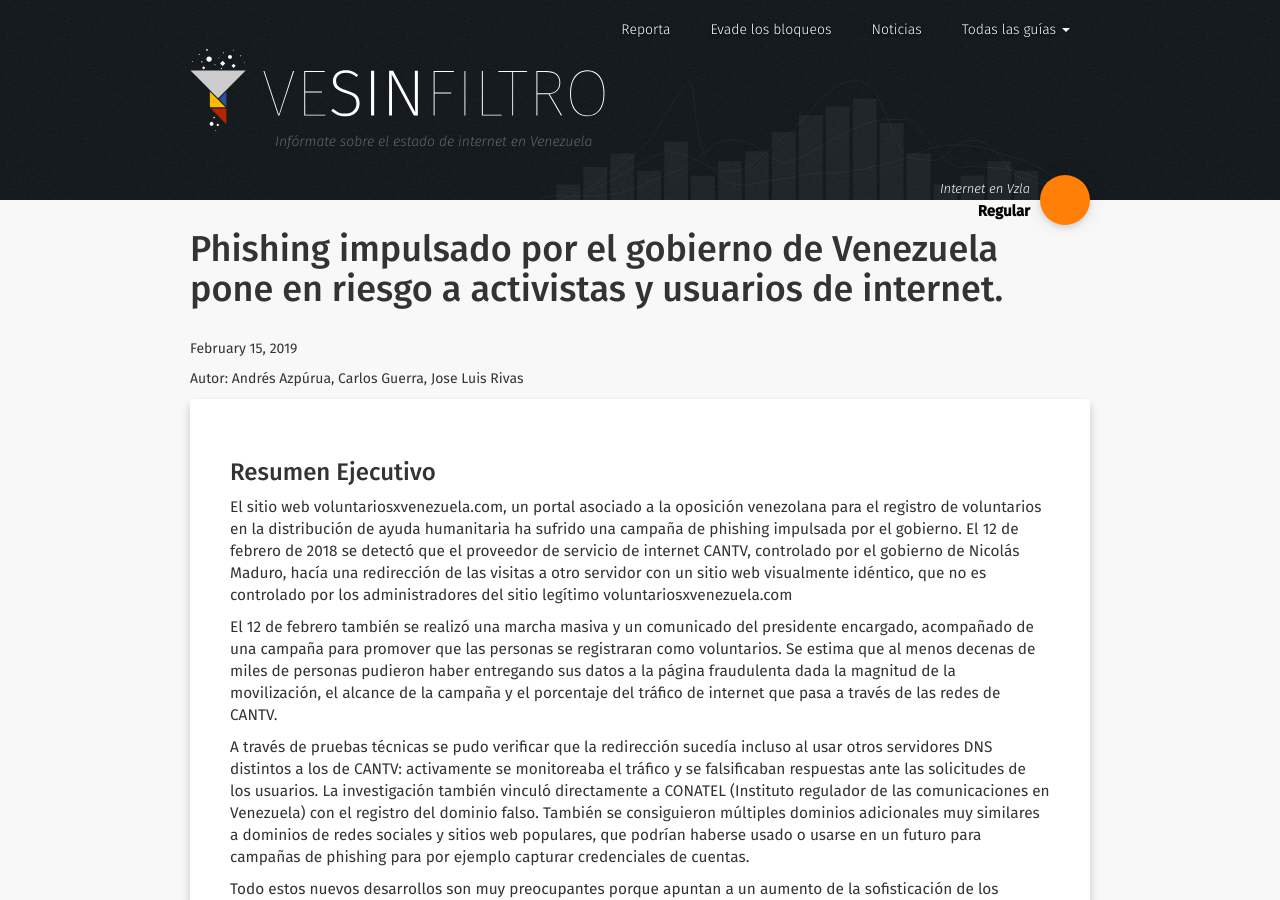
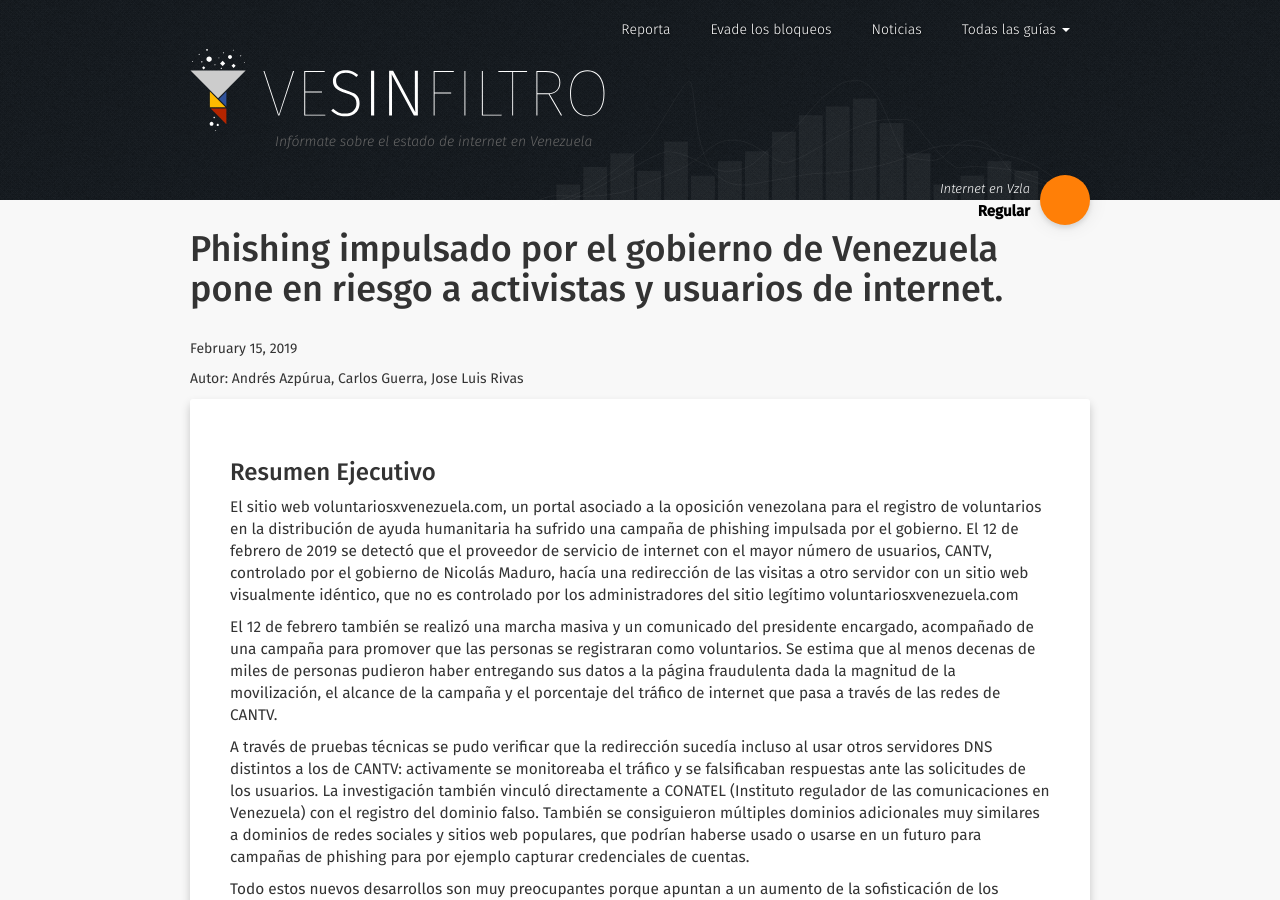
Before and after one commit to VEinteligente/VESinFiltro, a Jekyll site: the page built from _noticias/2019-02-15_Phishing_impulsado_por_gobierno_de_Venezuela.md, in a window 1280 px wide and 900 px high. Built offline with Jekyll 4.4.1, drawn with Linux system fonts in a browser that asks for light colours; nearby versions of some CDN libraries.

Commit message:
tupo
tuypo

```diff
--- a/_noticias/2019-02-15_Phishing_impulsado_por_gobierno_de_Venezuela.md
+++ b/_noticias/2019-02-15_Phishing_impulsado_por_gobierno_de_Venezuela.md
@@ -16,8 +16,8 @@
 El sitio web voluntariosxvenezuela.com, un portal asociado a la
 oposición venezolana para el registro de voluntarios en la distribución
 de ayuda humanitaria ha sufrido una campaña de phishing impulsada por el
-gobierno. El 12 de febrero de 2018 se detectó que el proveedor de
-servicio de internet CANTV, controlado por el gobierno de Nicolás
+gobierno. El 12 de febrero de 2019 se detectó que el proveedor de
+servicio de internet con el mayor número de usuarios, CANTV, controlado por el gobierno de Nicolás
 Maduro, hacía una redirección de las visitas a otro servidor con un
 sitio web visualmente idéntico, que no es controlado por los
 administradores del sitio legítimo voluntariosxvenezuela.com
```
